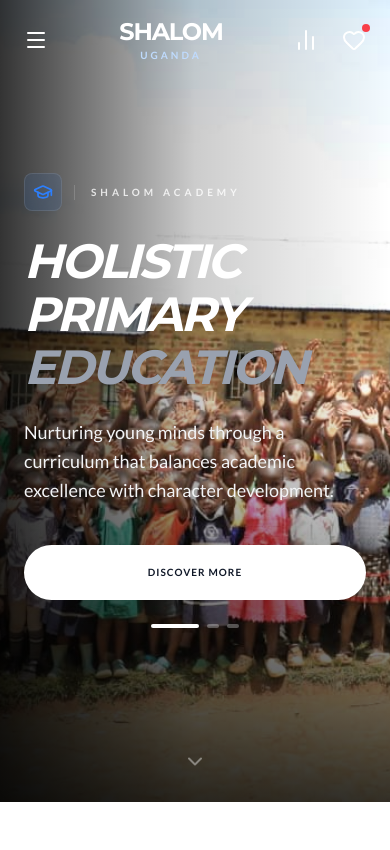
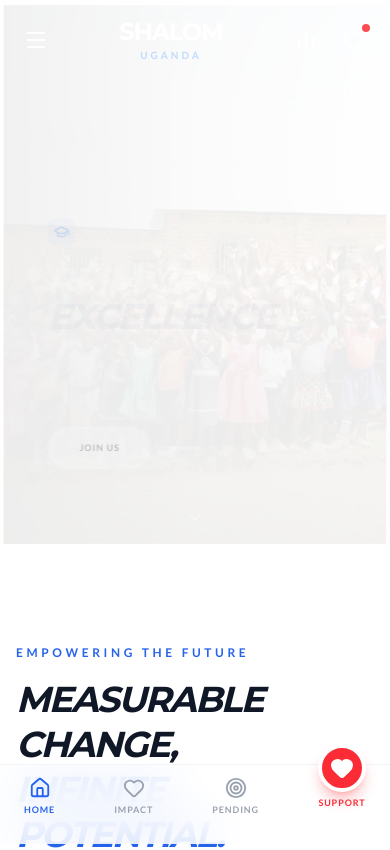
Before and after one commit to kiezra8/Shalom, a React (Vite) app: page / in a window 390 px wide. Shown: the top 850 px of the page. Built offline with nearby package versions, Linux system fonts and the light colour scheme.

Commit message:
fix: SHEIN style animations, bottom nav, leadership restoral, and funding logic

```diff
--- a/src/App.jsx
+++ b/src/App.jsx
@@ -1,20 +1,78 @@
-// Build Trigger: 2026-03-13T16:15
+// Build Trigger: 2026-03-13T16:30
 import React, { useState, useEffect } from 'react';
 import { motion, AnimatePresence } from 'framer-motion';
+import { Home, Heart, Target, Phone, MessageCircle, X } from 'lucide-react';
 import Header from './components/Header';
 import Hero from './components/Hero';
 import ImpactSection from './components/ImpactSection';
 import PendingProjects from './components/PendingProjects';
-import { Heart } from 'lucide-react';
+import Leadership from './components/Leadership';
+
+const ContactModal = ({ isOpen, onClose }) => {
+  if (!isOpen) return null;
+  const phoneNumber = "+25677873936";
+
+  return (
+    <div className="fixed inset-0 z-[300] flex items-center justify-center p-4">
+      <motion.div
+        initial={{ opacity: 0 }}
+        animate={{ opacity: 1 }}
+        exit={{ opacity: 0 }}
+        className="absolute inset-0 bg-black/90 backdrop-blur-sm"
+        onClick={onClose}
+      />
+      <motion.div
+        initial={{ scale: 0.9, opacity: 0, y: 20 }}
+        animate={{ scale: 1, opacity: 1, y: 0 }}
+        exit={{ scale: 0.9, opacity: 0, y: 20 }}
+        className="relative bg-white rounded-[2.5rem] p-10 max-w-sm w-full shadow-2xl overflow-hidden"
+      >
+        <button onClick={onClose} className="absolute top-6 right-6 p-2 bg-gray-100 rounded-full hover:bg-gray-200 transition-colors">
+          <X size={20} />
+        </button>
+
+        <div className="text-center mb-10">
+          <div className="w-16 h-16 bg-primary-100 rounded-2xl flex items-center justify-center text-primary-600 mx-auto mb-6">
+            <Heart size={32} />
+          </div>
+          <h3 className="text-2xl font-black text-gray-900 uppercase italic">Partner With Us</h3>
+          <p className="text-gray-500 text-sm mt-2">Connect directly with our leadership to support our mission.</p>
+        </div>
+
+        <div className="space-y-4">
+          <a
+            href={`https://wa.me/${phoneNumber.replace('+', '')}`}
+            className="flex items-center justify-center gap-3 w-full py-5 bg-[#25D366] text-white rounded-2xl font-black uppercase tracking-widest text-xs hover:scale-[1.02] transition-transform active:scale-95 shadow-lg shadow-green-500/20"
+          >
+            <MessageCircle size={18} /> WhatsApp Message
+          </a>
+          <a
+            href={`tel:${phoneNumber}`}
+            className="flex items-center justify-center gap-3 w-full py-5 bg-gray-900 text-white rounded-2xl font-black uppercase tracking-widest text-xs hover:scale-[1.02] transition-transform active:scale-95 shadow-lg shadow-black/20"
+          >
+            <Phone size={18} /> Direct Call
+          </a>
+        </div>
+
+        <p className="text-[10px] text-gray-400 text-center uppercase font-bold tracking-widest mt-8">
+          SHALOM INITIATIVE • +256 778 73936
+        </p>
+      </motion.div>
+    </div>
+  );
+};
 
 const App = () => {
   const [activeTab, setActiveTab] = useState('home');
   const [showIntro, setShowIntro] = useState(true);
+  const [isContactOpen, setIsContactOpen] = useState(false);
 
   useEffect(() => {
     const timer = setTimeout(() => setShowIntro(false), 2500);
     return () => clearTimeout(timer);
   }, []);
+
+  const openContact = () => setIsContactOpen(true);
 
   if (showIntro) {
     return (
@@ -31,41 +89,13 @@ const App = () => {
             <div className="w-24 h-1 bg-primary-400 rounded-full" />
             <span className="text-xs font-black tracking-[0.4em] uppercase mt-4 text-primary-400">Uganda</span>
           </div>
-          <motion.p
-            initial={{ opacity: 0, y: 10 }}
-            animate={{ opacity: 1, y: 0 }}
-            transition={{ delay: 0.5 }}
-            className="text-sm font-bold uppercase tracking-[0.2em] opacity-60"
-          >
-            Educate • Empower • Illuminate
-          </motion.p>
         </motion.div>
-
-        {/* Animated Background Elements */}
-        <motion.div
-          animate={{
-            scale: [1, 1.2, 1],
-            rotate: [0, 90, 0],
-            opacity: [0.1, 0.2, 0.1]
-          }}
-          transition={{ duration: 10, repeat: Infinity }}
-          className="absolute -top-20 -left-20 w-80 h-80 border-4 border-white/10 rounded-[4rem]"
-        />
-        <motion.div
-          animate={{
-            scale: [1, 1.3, 1],
-            rotate: [0, -45, 0],
-            opacity: [0.05, 0.15, 0.05]
-          }}
-          transition={{ duration: 8, repeat: Infinity }}
-          className="absolute -bottom-20 -right-20 w-96 h-96 border-4 border-white/5 rounded-full"
-        />
       </div>
     );
   }
 
   return (
-    <div className="min-h-screen bg-white">
+    <div className="min-h-screen bg-white pb-24 md:pb-0">
       <Header activeTab={activeTab} onTabChange={setActiveTab} />
 
       <main>
@@ -77,9 +107,10 @@ const App = () => {
               animate={{ opacity: 1 }}
               exit={{ opacity: 0 }}
             >
-              <Hero onCtaClick={() => setActiveTab('projects')} />
-              <ImpactSection />
-              <PendingProjects />
+              <Hero onCtaClick={openContact} />
+              <ImpactSection openContact={openContact} />
+              <Leadership />
+              <PendingProjects openContact={openContact} />
             </motion.div>
           )}
 
@@ -91,7 +122,7 @@ const App = () => {
               exit={{ opacity: 0, y: -20 }}
               className="pt-20"
             >
-              <ImpactSection />
+              <ImpactSection openContact={openContact} />
             </motion.div>
           )}
 
@@ -103,50 +134,52 @@ const App = () => {
               exit={{ opacity: 0, y: -20 }}
               className="pt-20"
             >
-              <PendingProjects />
+              <PendingProjects openContact={openContact} />
             </motion.div>
           )}
         </AnimatePresence>
       </main>
 
-      {/* Modern Footer */}
-      <footer className="bg-gray-900 text-white py-20">
-        <div className="container mx-auto px-4">
-          <div className="grid grid-cols-1 md:grid-cols-4 gap-12 mb-20">
-            <div className="col-span-1 md:col-span-2">
-              <h2 className="text-3xl font-black tracking-tight mb-6">SHALOM <span className="text-primary-500">INITIATIVE</span></h2>
-              <p className="text-gray-400 text-lg max-w-md leading-relaxed">
-                Dedicated to providing quality education, nutrition, and digital empowerment to every child in rural Uganda. Join our journey of transformation.
-              </p>
-            </div>
-            <div>
-              <h4 className="font-black text-xs uppercase tracking-[0.3em] mb-8 text-primary-500">Quick Links</h4>
-              <ul className="space-y-4 text-gray-400">
-                <li><button onClick={() => setActiveTab('home')} className="hover:text-white transition-colors">Our Vision</button></li>
-                <li><button onClick={() => setActiveTab('impact')} className="hover:text-white transition-colors">Impact Stories</button></li>
-                <li><button onClick={() => setActiveTab('projects')} className="hover:text-white transition-colors">Support Projects</button></li>
-                <li><a href="#" className="hover:text-white transition-colors">Privacy Policy</a></li>
-              </ul>
-            </div>
-            <div>
-              <h4 className="font-black text-xs uppercase tracking-[0.3em] mb-8 text-primary-500">Connect</h4>
-              <ul className="space-y-4 text-gray-400">
-                <li><a href="tel:+256700000000" className="hover:text-white transition-colors">+256 700 000 000</a></li>
-                <li><a href="mailto:info@shalom.org" className="hover:text-white transition-colors">info@shalom.org</a></li>
-                <li><span className="block">Wakiso, Uganda</span></li>
-              </ul>
-            </div>
+      {/* Bottom Navigation for Mobile */}
+      <nav className="fixed bottom-0 inset-x-0 bg-white/80 backdrop-blur-xl border-t border-gray-100 z-50 md:hidden pb-4 px-6 flex justify-between items-center h-20">
+        <button
+          onClick={() => setActiveTab('home')}
+          className={`flex flex-col items-center gap-1 ${activeTab === 'home' ? 'text-primary-600' : 'text-gray-400'}`}
+        >
+          <Home size={22} weight={activeTab === 'home' ? 'fill' : 'regular'} />
+          <span className="text-[9px] font-black uppercase tracking-widest">Home</span>
+        </button>
+        <button
+          onClick={() => setActiveTab('impact')}
+          className={`flex flex-col items-center gap-1 ${activeTab === 'impact' ? 'text-primary-600' : 'text-gray-400'}`}
+        >
+          <Heart size={22} />
+          <span className="text-[9px] font-black uppercase tracking-widest">Impact</span>
+        </button>
+        <button
+          onClick={() => setActiveTab('projects')}
+          className={`flex flex-col items-center gap-1 ${activeTab === 'projects' ? 'text-primary-600' : 'text-gray-400'}`}
+        >
+          <Target size={22} />
+          <span className="text-[9px] font-black uppercase tracking-widest">Pending</span>
+        </button>
+        <button
+          onClick={openContact}
+          className="flex flex-col items-center gap-1 text-red-500"
+        >
+          <div className="w-12 h-12 bg-red-500 rounded-full flex items-center justify-center text-white -mt-10 shadow-lg shadow-red-500/30 border-4 border-white">
+            <Heart size={24} fill="currentColor" />
           </div>
+          <span className="text-[9px] font-black uppercase tracking-widest">Support</span>
+        </button>
+      </nav>
 
-          <div className="pt-8 border-t border-white/5 flex flex-col md:flex-row items-center justify-between gap-6">
-            <p className="text-xs text-gray-500 uppercase tracking-widest font-bold">
-              © 2025 SHALOM INITIATIVE UGANDA. ALL RIGHTS RESERVED.
-            </p>
-            <div className="flex items-center gap-6">
-               <span className="text-[10px] text-gray-600 uppercase font-black tracking-[0.2em] block">Handcrafted for impact</span>
-            </div>
-          </div>
-        </div>
+      <ContactModal isOpen={isContactOpen} onClose={() => setIsContactOpen(false)} />
+
+      {/* Small Clean Sub-footer */}
+      <footer className="py-12 bg-gray-50 text-center border-t border-gray-100 pb-32 md:pb-12">
+          <p className="text-[10px] text-gray-400 font-black uppercase tracking-[0.3em] mb-4">Shalom Initiative Uganda</p>
+          <p className="text-[9px] text-gray-500 font-bold uppercase tracking-widest tracking-widest">© 2025 ALL RIGHTS RESERVED • EDUCATE. EMPOWER. ILLUMINATE.</p>
       </footer>
     </div>
   );
--- a/src/components/Hero.jsx
+++ b/src/components/Hero.jsx
@@ -1,27 +1,27 @@
 import React, { useState, useEffect } from 'react';
 import { motion, AnimatePresence } from 'framer-motion';
-import { ChevronDown, GraduationCap, Users, BookOpen } from 'lucide-react';
+import { GraduationCap, Users, BookOpen, ChevronDown } from 'lucide-react';
 
 const slides = [
   {
-    title: "Holistic Primary Education",
-    subtitle: "Nurturing young minds through a curriculum that balances academic excellence with character development.",
+    title: "Primary Excellence",
+    subtitle: "Nurturing minds through balanced academic and character development.",
     icon: GraduationCap,
     image: "/Shalompics/IMG-20251211-WA0000.jpg",
     accent: "text-blue-500",
     bgAccent: "bg-blue-500/10"
   },
   {
-    title: "Skills for Independence",
-    subtitle: "Going beyond books to teach hands-on creative and motor skills from an early age.",
+    title: "Creative Future",
+    subtitle: "Hands-on skills foster independence from the earliest stages.",
     icon: BookOpen,
     image: "/Shalompics/IMG-20251211-WA0002.jpg",
     accent: "text-emerald-500",
     bgAccent: "bg-emerald-500/10"
   },
   {
-    title: "Community Roots",
-    subtitle: "A school built for the community, by the community—fostering deep ties and shared growth.",
+    title: "One Community",
+    subtitle: "A school built for growth through deep-rooted local partnership.",
     icon: Users,
     image: "/Shalompics/IMG-20251211-WA0001.jpg",
     accent: "text-amber-500",
@@ -35,20 +35,19 @@ const Hero = ({ onCtaClick }) => {
   useEffect(() => {
     const timer = setInterval(() => {
       setCurrentSlide((prev) => (prev + 1) % slides.length);
-    }, 4500);
+    }, 4000); // SHEIN-style quick pace
     return () => clearInterval(timer);
   }, []);
 
   return (
-    <section className="relative h-[95vh] w-full overflow-hidden bg-white">
-      {/* Immersive Image Background */}
+    <section className="relative h-[65vh] md:h-[80vh] w-full overflow-hidden bg-white">
       <AnimatePresence mode="wait">
         <motion.div
           key={currentSlide}
-          initial={{ scale: 1.1, opacity: 0 }}
+          initial={{ scale: 1.05, opacity: 0 }}
           animate={{ scale: 1, opacity: 1 }}
-          exit={{ scale: 0.95, opacity: 0 }}
-          transition={{ duration: 1.5, ease: [0.16, 1, 0.3, 1] }}
+          exit={{ scale: 0.98, opacity: 0 }}
+          transition={{ duration: 0.8, ease: [0.16, 1, 0.3, 1] }}
           className="absolute inset-0"
         >
           <img
@@ -56,59 +55,52 @@ const Hero = ({ onCtaClick }) => {
             alt={slides[currentSlide].title}
             className="w-full h-full object-cover"
           />
-          {/* SHEIN-style Gradient Overlays */}
-          <div className="absolute inset-0 bg-gradient-to-r from-black/80 via-black/20 to-transparent" />
-          <div className="absolute inset-x-0 bottom-0 h-1/2 bg-gradient-to-t from-black/80 to-transparent" />
+          <div className="absolute inset-0 bg-gradient-to-r from-black/70 via-black/20 to-transparent" />
+          <div className="absolute inset-x-0 bottom-0 h-1/2 bg-gradient-to-t from-black/60 to-transparent" />
         </motion.div>
       </AnimatePresence>
 
-      <div className="relative z-10 h-full flex flex-col justify-center px-6 md:px-20 max-w-7xl mx-auto text-white">
-        <div className="max-w-2xl">
+      <div className="relative z-10 h-full flex flex-col justify-end pb-20 md:justify-center px-6 md:px-20 max-w-7xl mx-auto text-white">
+        <div className="max-w-xl">
           <AnimatePresence mode="wait">
             <motion.div
               key={currentSlide}
-              initial={{ x: -50, opacity: 0 }}
+              initial={{ x: -30, opacity: 0 }}
               animate={{ x: 0, opacity: 1 }}
-              exit={{ x: 50, opacity: 0 }}
-              transition={{ duration: 0.8, ease: [0.16, 1, 0.3, 1] }}
+              exit={{ x: 30, opacity: 0 }}
+              transition={{ duration: 0.5, ease: "easeOut" }}
             >
-              {/* Category Badge */}
-              <div className="flex items-center gap-3 mb-6">
-                 <div className={`p-2 rounded-lg ${slides[currentSlide].bgAccent} backdrop-blur-md border border-white/10`}>
-                    {React.createElement(slides[currentSlide].icon, { className: `w-5 h-5 ${slides[currentSlide].accent}` })}
+              <div className="flex items-center gap-2 mb-4">
+                 <div className={`p-1.5 rounded-lg ${slides[currentSlide].bgAccent} backdrop-blur-md`}>
+                    {React.createElement(slides[currentSlide].icon, { className: `w-4 h-4 ${slides[currentSlide].accent}` })}
                  </div>
-                 <span className="text-[10px] font-black uppercase tracking-[0.4em] opacity-80 border-l border-white/20 pl-4">
-                    SHALOM ACADEMY
-                 </span>
+                 <span className="text-[9px] font-black uppercase tracking-[0.3em] opacity-80">SHALOM MISSION</span>
               </div>
 
-              <h1 className="text-5xl md:text-8xl font-black mb-6 leading-[1.1] tracking-tighter uppercase italic">
+              <h1 className="text-4xl md:text-7xl font-black mb-4 leading-none tracking-tighter uppercase italic">
                 {slides[currentSlide].title.split(' ').map((word, i) => (
-                    <span key={i} className="block last:text-gray-400">
+                    <span key={i} className="block last:text-gray-300">
                         {word}
                     </span>
                 ))}
               </h1>
 
-              <p className="text-lg md:text-xl text-gray-100 font-medium mb-10 leading-relaxed max-w-lg">
+              <p className="text-sm md:text-base text-gray-100 font-medium mb-8 leading-relaxed max-w-sm">
                 {slides[currentSlide].subtitle}
               </p>
 
-              <div className="flex flex-col sm:flex-row items-center gap-6">
+              <div className="flex items-center gap-4">
                 <button
                   onClick={onCtaClick}
-                  className="group relative w-full sm:w-auto px-12 py-5 bg-white text-gray-900 rounded-full font-black uppercase tracking-widest text-[10px] transition-all hover:bg-primary-600 hover:text-white active:scale-95"
+                  className="px-8 py-3.5 bg-white text-gray-900 rounded-full font-black uppercase tracking-widest text-[9px] hover:bg-primary-600 hover:text-white transition-all active:scale-95"
                 >
-                  <span className="relative z-10">Discover More</span>
+                  Join Us
                 </button>
-
-                {/* SHEIN-style Dots */}
-                <div className="flex gap-2">
+                <div className="flex gap-1.5">
                     {slides.map((_, i) => (
-                        <button
+                        <div
                           key={i}
-                          onClick={() => setCurrentSlide(i)}
-                          className={`h-1 rounded-full transition-all duration-500 ${i === currentSlide ? 'w-12 bg-white' : 'w-3 bg-white/30 hover:bg-white/50'}`}
+                          className={`h-1 rounded-full transition-all duration-300 ${i === currentSlide ? 'w-8 bg-white' : 'w-2 bg-white/30'}`}
                         />
                     ))}
                 </div>
@@ -118,19 +110,12 @@ const Hero = ({ onCtaClick }) => {
         </div>
       </div>
 
-      {/* Side Decorative Text */}
-      <div className="absolute right-10 top-1/2 -translate-y-1/2 hidden lg:block">
-         <div className="rotate-90 origin-right text-[10px] font-black uppercase tracking-[1em] text-white opacity-20">
-            ELIVATE • EMPOWER • EDUCATE
-         </div>
-      </div>
-
       <motion.div
-        className="absolute bottom-8 left-1/2 -translate-x-1/2"
-        animate={{ y: [0, 8, 0] }}
+        className="absolute bottom-6 left-1/2 -translate-x-1/2"
+        animate={{ y: [0, 5, 0] }}
         transition={{ duration: 2, repeat: Infinity }}
       >
-        <ChevronDown className="w-6 h-6 text-white opacity-40" />
+        <ChevronDown className="w-5 h-5 text-white opacity-40" />
       </motion.div>
     </section>
   );
--- a/src/components/ImpactSection.jsx
+++ b/src/components/ImpactSection.jsx
@@ -1,9 +1,9 @@
 import React, { useState } from 'react';
 import { motion, AnimatePresence } from 'framer-motion';
-import { ChevronRight, X, Heart, Users, Landmark, BookOpen, Play } from 'lucide-react';
+import { ChevronRight, X, Heart, Landmark, BookOpen, Play } from 'lucide-react';
 import { impactProjects } from '../data/projects';
 
-const ImpactSection = () => {
+const ImpactSection = ({ openContact }) => {
   const [selectedProject, setSelectedProject] = useState(null);
 
   return (
@@ -20,7 +20,7 @@ const ImpactSection = () => {
           <motion.h2
             initial={{ opacity: 0, y: 20 }}
             whileInView={{ opacity: 1, y: 0 }}
-            className="text-4xl md:text-5xl font-black text-gray-900 mb-6 leading-tight"
+            className="text-4xl md:text-5xl font-black text-gray-900 mb-6 leading-tight uppercase italic tracking-tighter"
           >
             Measurable Change, <br />
             <span className="text-primary-600">Infinite Potential.</span>
@@ -30,7 +30,6 @@ const ImpactSection = () => {
           </p>
         </div>
 
-        {/* Impact List - Full width items for vertical scroll prominence */}
         <div className="space-y-12 mb-24">
           {impactProjects.map((project, index) => (
             <motion.div
@@ -74,7 +73,6 @@ const ImpactSection = () => {
             </motion.div>
           ))}
 
-          {/* Feature Video Impact - MOVED TO LAST ITEM */}
           <motion.div
             initial={{ opacity: 0, y: 50 }}
             whileInView={{ opacity: 1, y: 0 }}
@@ -94,9 +92,12 @@ const ImpactSection = () => {
                <span className="text-primary-400 font-black text-[10px] uppercase tracking-[0.5em] mb-4 block">Archive Mission</span>
                <h2 className="text-4xl md:text-6xl font-black text-white mb-8 italic uppercase tracking-tighter">See Our Journey <br /> in Motion.</h2>
                <p className="text-gray-400 text-lg mb-12 max-w-xl mx-auto">Witness the daily transformation happening on the ground in rural Uganda through our visual documentary.</p>
-               <div className="inline-flex items-center gap-4 px-8 py-4 bg-white/10 backdrop-blur-xl rounded-full border border-white/20 text-white font-black uppercase text-[10px] tracking-widest">
-                  <Play className="text-white w-4 h-4 fill-white" /> Live Footage
-               </div>
+               <button
+                onClick={openContact}
+                className="inline-flex items-center gap-4 px-8 py-4 bg-white/10 backdrop-blur-xl rounded-full border border-white/20 text-white font-black uppercase text-[10px] tracking-widest hover:bg-white hover:text-black transition-all"
+               >
+                  <Play className="w-4 h-4 fill-current" /> Particpate with us
+               </button>
             </div>
           </motion.div>
         </div>
@@ -160,7 +161,13 @@ const ImpactSection = () => {
                     </p>
                   </div>
 
-                  <button className="w-full py-6 bg-black text-white rounded-2xl font-black uppercase tracking-widest text-[10px] transition-all transform active:scale-95 shadow-xl shadow-black/20">
+                  <button
+                    onClick={() => {
+                      setSelectedProject(null);
+                      openContact();
+                    }}
+                    className="w-full py-6 bg-black text-white rounded-2xl font-black uppercase tracking-widest text-[10px] transition-all transform active:scale-95 shadow-xl shadow-black/20"
+                  >
                     Partner With This Impact
                   </button>
                 </div>
--- /dev/null
+++ b/src/components/Leadership.jsx
@@ -0,0 +1,55 @@
+import React from 'react';
+import { motion } from 'framer-motion';
+
+const leaders = [
+  {
+    name: "Founder Name",
+    role: "Visionary & Founder",
+    image: "/Shalompics/IMG-20251211-WA0000.jpg",
+    bio: "Dedicated to transforming lives through education and community empowerment."
+  },
+  {
+    name: "Headmaster Name",
+    role: "Head of School",
+    image: "/Shalompics/IMG-20251211-WA0002.jpg",
+    bio: "Ensuring academic excellence and character development for every student at Shalom."
+  }
+];
+
+const Leadership = () => {
+  return (
+    <section className="py-24 bg-gray-50">
+      <div className="container mx-auto px-4">
+        <div className="text-center mb-16">
+          <span className="text-primary-600 font-black text-[10px] uppercase tracking-[0.4em]">The Hearts Behind Shalom</span>
+          <h2 className="text-4xl md:text-5xl font-black text-gray-900 mt-4 uppercase italic tracking-tighter">Our Leadership</h2>
+        </div>
+
+        <div className="grid grid-cols-1 md:grid-cols-2 gap-12 max-w-5xl mx-auto">
+          {leaders.map((leader, index) => (
+            <motion.div
+              key={index}
+              initial={{ opacity: 0, y: 20 }}
+              whileInView={{ opacity: 1, y: 0 }}
+              viewport={{ once: true }}
+              className="bg-white rounded-[2.5rem] overflow-hidden premium-shadow group border border-gray-100 p-8"
+            >
+              <div className="flex flex-col md:flex-row items-center gap-8">
+                <div className="w-48 h-48 rounded-[2rem] overflow-hidden flex-shrink-0">
+                  <img src={leader.image} alt={leader.name} className="w-full h-full object-cover grayscale group-hover:grayscale-0 transition-all duration-500" />
+                </div>
+                <div>
+                  <h3 className="text-2xl font-black text-gray-900 uppercase italic mb-1">{leader.name}</h3>
+                  <p className="text-primary-600 font-bold text-xs uppercase tracking-widest mb-4">{leader.role}</p>
+                  <p className="text-gray-500 leading-relaxed italic border-l-2 border-gray-200 pl-4">"{leader.bio}"</p>
+                </div>
+              </div>
+            </motion.div>
+          ))}
+        </div>
+      </div>
+    </section>
+  );
+};
+
+export default Leadership;
```
Also changed, not shown: src/components/PendingProjects.jsx (+13 -8 lines).
